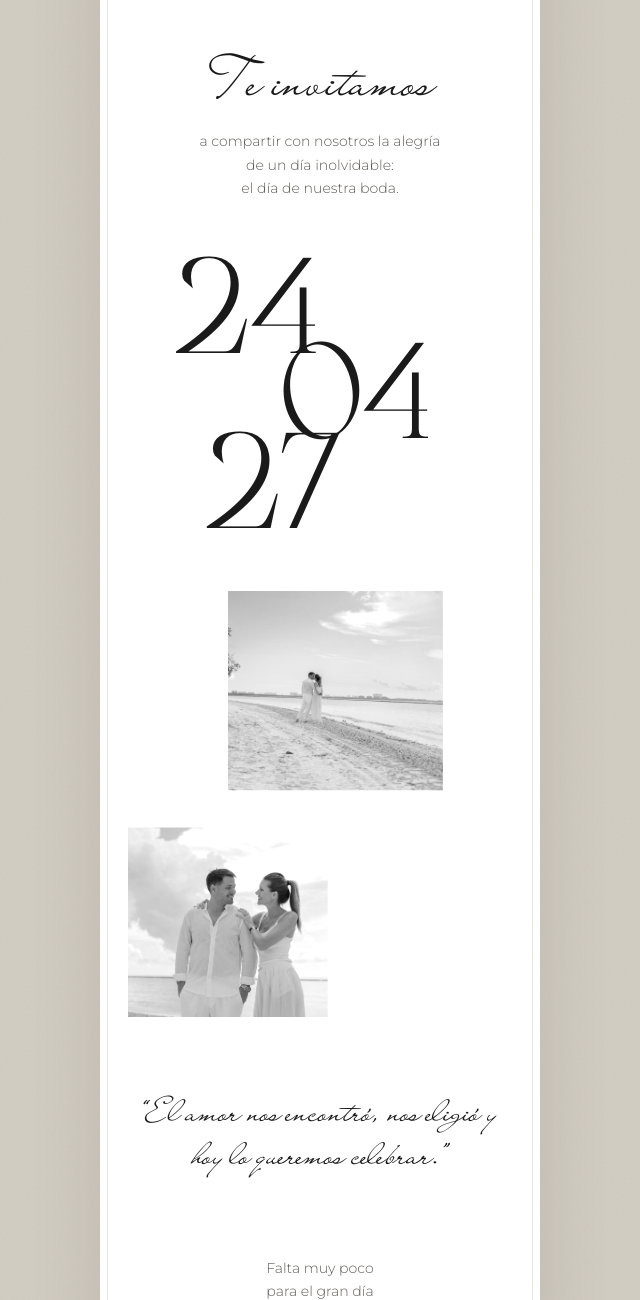
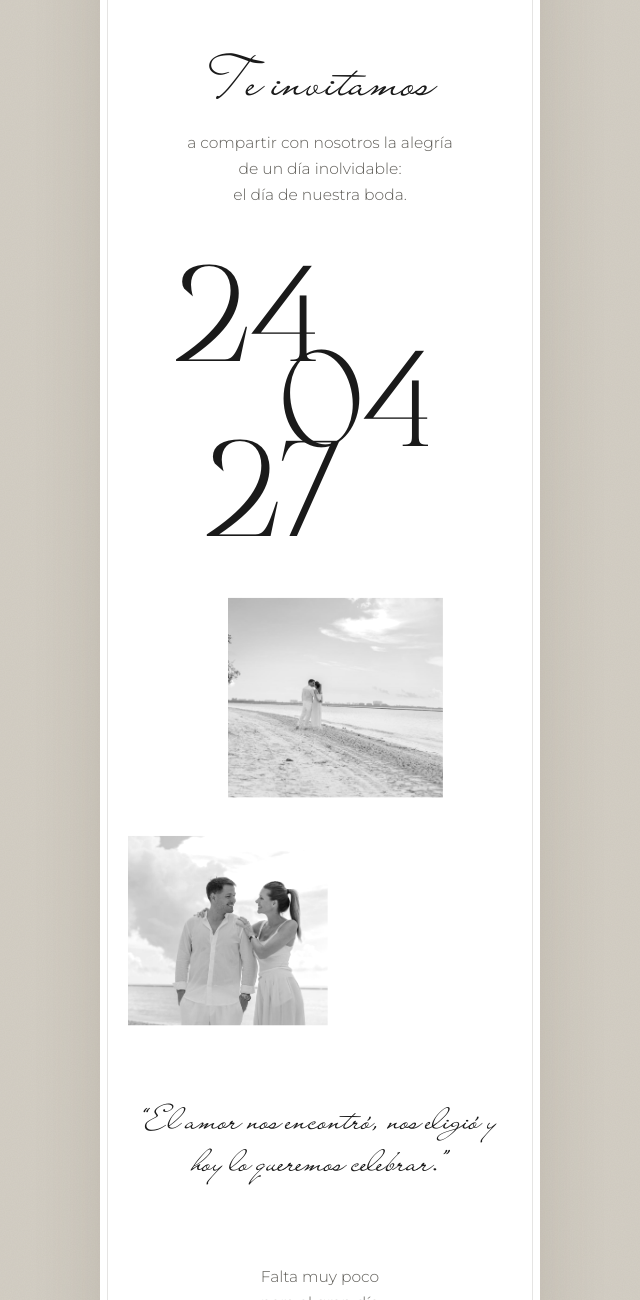
Before and after one commit to Mairacol/bodarocioydamian, a plain HTML site: page index.html in a window 1280 px wide. Shown: the part 660-1960 px from the top of the page, without its empty margins (320-960 px from the left). Drawn offline with Linux system fonts and the light colour scheme.

Commit message:
aumento fuentes

```diff
--- a/styles.css
+++ b/styles.css
@@ -179,7 +179,7 @@ body {
 
 .cover-invite { margin-bottom: 50px; }
 .cover-invite p {
-    font-size: 0.88rem;
+    font-size: 0.97rem;
     color: var(--muted);
     line-height: 1.7;
     margin-bottom: 16px;
@@ -280,7 +280,7 @@ body {
     text-align: center;
 }
 .small-caption {
-    font-size: 0.88rem;
+    font-size: 0.97rem;
     color: var(--muted);
     line-height: 1.7;
     margin-bottom: 22px;
```
